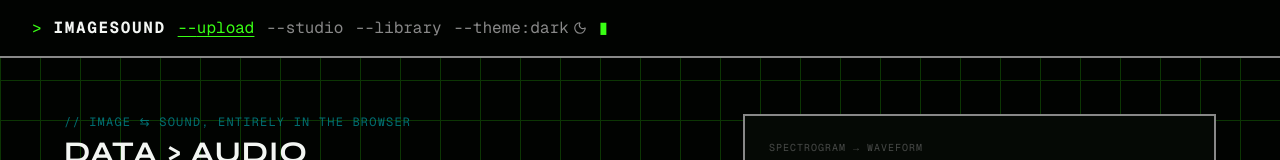
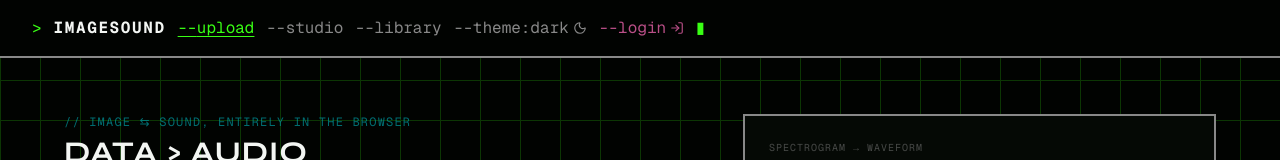
Before and after one commit to FaaDzi/imagesound, a React (Vite) app: page / in a window 1280 px wide. Shown: the top 160 px of the page. Built offline with nearby package versions, Linux system fonts and the light colour scheme; no server answers.

Commit message:
Add login/logout indicator to Navigation

```diff
--- a/src/components/Navigation.tsx
+++ b/src/components/Navigation.tsx
@@ -1,6 +1,7 @@
-import { Link, useLocation } from 'react-router-dom';
-import { Sun, Moon } from 'lucide-react';
+import { Link, useLocation, useNavigate } from 'react-router-dom';
+import { Sun, Moon, LogIn, LogOut } from 'lucide-react';
 import React from 'react';
+import { useAuth } from '../context/AuthContext';
 
 const ROUTES = [
   { path: '/', flag: 'upload' },
@@ -12,7 +13,14 @@
 // with a blinking caret at the end. See design.md § Nav.
 export function Navigation({ theme, setTheme }: { theme: string, setTheme: React.Dispatch<React.SetStateAction<string>> }) {
   const location = useLocation();
+  const navigate = useNavigate();
+  const { username, logout } = useAuth();
   const toggleTheme = () => setTheme(prev => (prev === 'dark' ? 'light' : 'dark'));
+
+  const handleLogout = async () => {
+    await logout();
+    navigate('/login');
+  };
 
   return (
     <header
@@ -63,6 +71,32 @@
           {theme === 'light' ? <Sun size={14} /> : <Moon size={14} />}
         </button>
 
+        {username ? (
+          <button
+            onClick={handleLogout}
+            className="inline-flex items-center gap-1 bg-transparent border-0 p-0 font-mono cursor-pointer"
+            style={{ color: 'var(--text-muted)', transition: 'color var(--dur-micro) var(--ease-out)' }}
+            onMouseEnter={e => { e.currentTarget.style.color = 'var(--accent)'; }}
+            onMouseLeave={e => { e.currentTarget.style.color = 'var(--text-muted)'; }}
+            title="Log out"
+          >
+            --user:{username}
+            <LogOut size={14} />
+          </button>
+        ) : (
+          <Link
+            to="/login"
+            className="inline-flex items-center gap-1"
+            style={{ color: 'var(--accent-secondary)', textDecoration: 'none' }}
+            onMouseEnter={e => { e.currentTarget.style.textDecoration = 'underline'; }}
+            onMouseLeave={e => { e.currentTarget.style.textDecoration = 'none'; }}
+            title="Log in"
+          >
+            --login
+            <LogIn size={14} />
+          </Link>
+        )}
+
         <span className="nav-term__caret" aria-hidden="true" style={{ color: 'var(--accent)' }}>▮</span>
       </pre>
     </header>
```
